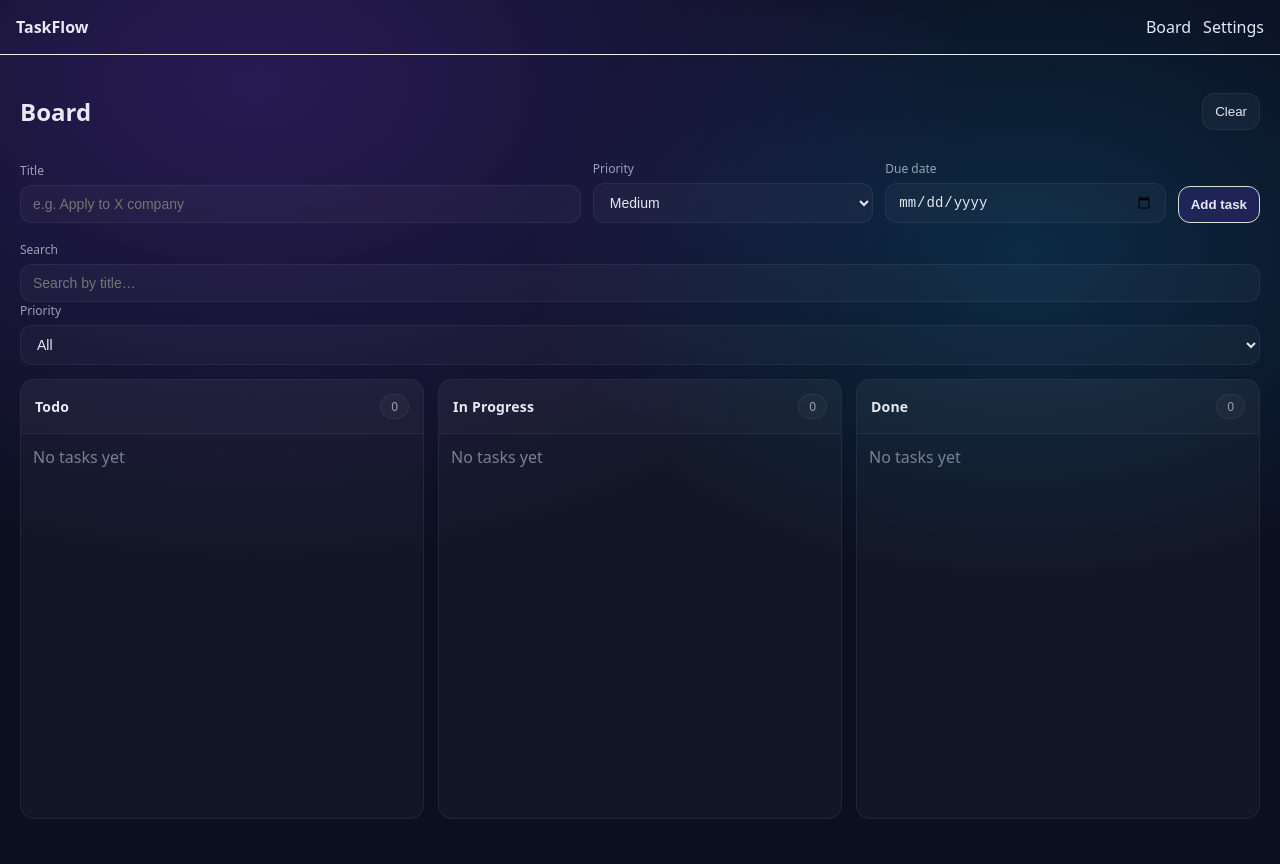
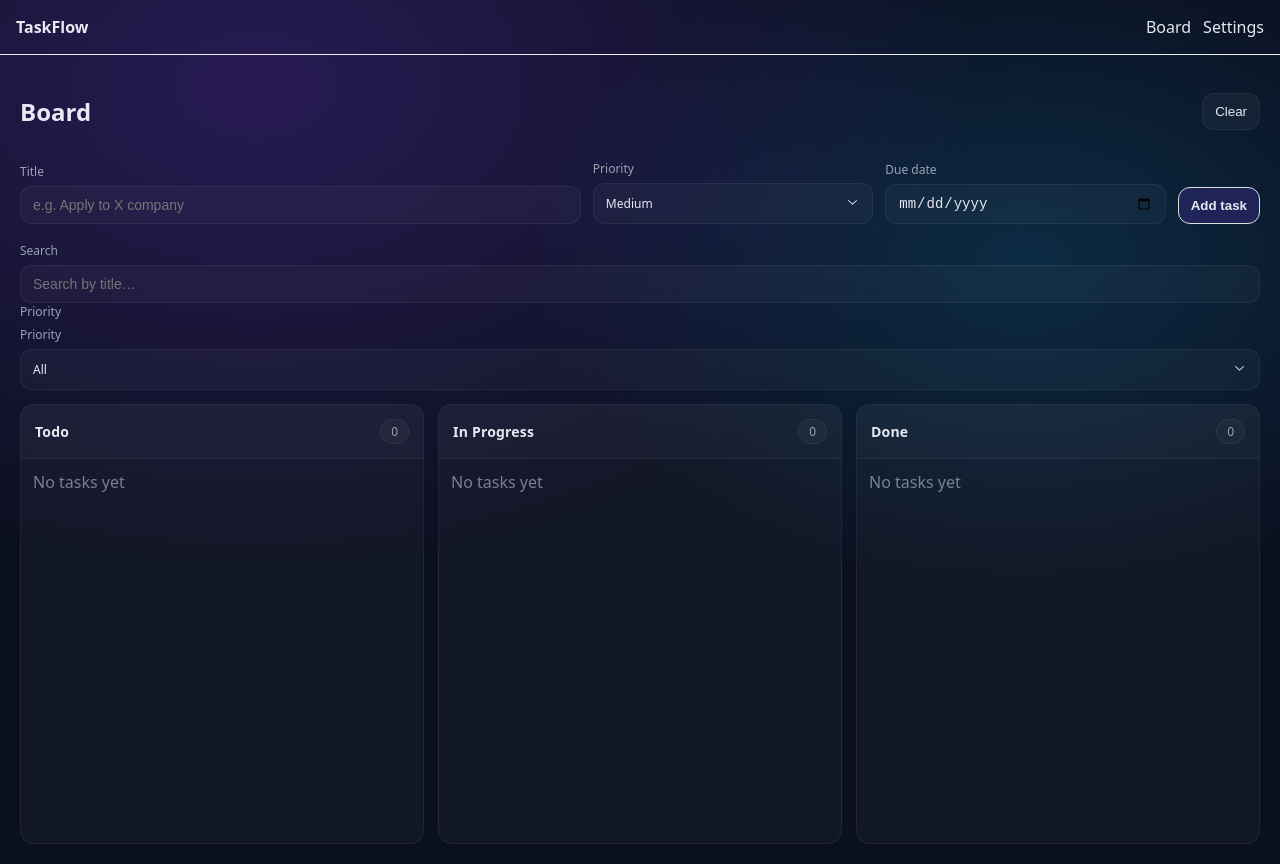
Before and after one commit to VolodyaLetov/taskflow, a React (Vite) app: page / in a window 1280 px wide. Before the commit the page ends 839 px from the top, so only its background shows below. Built offline with nearby package versions, Linux system fonts and the light colour scheme.

Commit message:
feat: replace native priority selects with Radix UI dropdown

```diff
--- a/package.json
+++ b/package.json
@@ -13,6 +13,8 @@
     "@dnd-kit/core": "^6.3.1",
     "@dnd-kit/sortable": "^10.0.0",
     "@dnd-kit/utilities": "^3.2.2",
+    "@radix-ui/react-icons": "^1.3.2",
+    "@radix-ui/react-select": "^2.2.6",
     "react": "^19.2.0",
     "react-dom": "^19.2.0",
     "react-router-dom": "^7.13.0"
--- /dev/null
+++ b/src/features/tasks/PrioritySelect.tsx
@@ -0,0 +1,49 @@
+import * as Select from "@radix-ui/react-select";
+import { ChevronDownIcon, CheckIcon } from "@radix-ui/react-icons";
+
+type Priority = "low" | "medium" | "high";
+
+interface Props {
+  value: Priority | "all";
+  onChange: (value: Priority | "all") => void;
+}
+
+const options = [
+  { value: "all", label: "All" },
+  { value: "low", label: "Low" },
+  { value: "medium", label: "Medium" },
+  { value: "high", label: "High" },
+];
+
+export function PrioritySelect({ value, onChange }: Props) {
+  return (
+    <Select.Root value={value} onValueChange={onChange}>
+      <Select.Trigger className="selectTrigger">
+        <Select.Value />
+        <Select.Icon>
+          <ChevronDownIcon />
+        </Select.Icon>
+      </Select.Trigger>
+
+      <Select.Portal>
+        <Select.Content className="selectContent" position="popper">
+          <Select.Viewport>
+            {options.map((opt) => (
+              <Select.Item
+                key={opt.value}
+                value={opt.value}
+                className="selectItem"
+              >
+                <Select.ItemText>{opt.label}</Select.ItemText>
+
+                <Select.ItemIndicator>
+                  <CheckIcon />
+                </Select.ItemIndicator>
+              </Select.Item>
+            ))}
+          </Select.Viewport>
+        </Select.Content>
+      </Select.Portal>
+    </Select.Root>
+  );
+}
--- a/src/features/tasks/TaskCreateForm.tsx
+++ b/src/features/tasks/TaskCreateForm.tsx
@@ -1,8 +1,14 @@
 import { useState } from "react";
 import type { TaskPriority } from "../../types/task";
+import { PrioritySelect } from "./PrioritySelect";
 
 type Props = {
-  onCreate: (input: { title: string; priority: TaskPriority; dueDate?: string; description?: string }) => void;
+  onCreate: (input: {
+    title: string;
+    priority: TaskPriority;
+    dueDate?: string;
+    description?: string;
+  }) => void;
 };
 
 const priorities: { value: TaskPriority; label: string }[] = [
@@ -53,18 +59,20 @@ export function TaskCreateForm({ onCreate }: Props) {
 
         <label className="label">
           Priority
-          <select className="input" value={priority} onChange={(e) => setPriority(e.target.value as TaskPriority)}>
-            {priorities.map((p) => (
-              <option key={p.value} value={p.value}>
-                {p.label}
-              </option>
-            ))}
-          </select>
+          <PrioritySelect
+            value={priority}
+            onChange={(value) => setPriority(value as TaskPriority)}
+          />
         </label>
 
         <label className="label">
           Due date
-          <input className="input" type="date" value={dueDate} onChange={(e) => setDueDate(e.target.value)} />
+          <input
+            className="input"
+            type="date"
+            value={dueDate}
+            onChange={(e) => setDueDate(e.target.value)}
+          />
         </label>
 
         <button className="btn primary" type="submit">
--- a/src/features/tasks/TaskFilters.tsx
+++ b/src/features/tasks/TaskFilters.tsx
@@ -1,4 +1,5 @@
 import type { TaskPriority } from "../../types/task";
+import { PrioritySelect } from "./PrioritySelect";
 
 type Props = {
   query: string;
@@ -21,16 +22,13 @@ export function TaskFilters({ query, priority, onChange }: Props) {
 
       <label className="label">
         Priority
-        <select
-          className="input"
-          value={priority}
-          onChange={(e) => onChange({ query, priority: e.target.value as Props["priority"] })}
-        >
-          <option value="all">All</option>
-          <option value="low">Low</option>
-          <option value="medium">Medium</option>
-          <option value="high">High</option>
-        </select>
+        <label className="label">
+          Priority
+          <PrioritySelect
+            value={priority}
+            onChange={(value) => onChange({ query, priority: value })}
+          />
+        </label>
       </label>
     </div>
   );
--- a/src/styles/App.css
+++ b/src/styles/App.css
@@ -390,3 +390,57 @@ a:hover {
     grid-template-columns: 1fr;
   }
 }
+
+.selectTrigger {
+  all: unset;
+
+  display: flex;
+  align-items: center;
+  justify-content: space-between;
+
+  padding: 10px 12px;
+  border-radius: 12px;
+
+  background: rgba(255, 255, 255, 0.03);
+  border: 1px solid var(--border);
+
+  color: var(--text);
+  cursor: pointer;
+
+  min-width: 140px;
+}
+
+.selectTrigger:hover {
+  background: rgba(255, 255, 255, 0.06);
+}
+
+.selectContent {
+  background: var(--panel);
+  border-radius: 12px;
+  border: 1px solid var(--border);
+
+  padding: 6px;
+  box-shadow: 0 15px 40px rgba(0, 0, 0, 0.45);
+
+  z-index: 999;
+}
+
+.selectItem {
+  display: flex;
+  align-items: center;
+  justify-content: space-between;
+
+  padding: 8px 10px;
+  border-radius: 8px;
+
+  cursor: pointer;
+  color: var(--text);
+}
+
+.selectItem:hover {
+  background: rgba(124, 58, 237, 0.15);
+}
+
+.selectItem[data-state="checked"] {
+  background: rgba(124, 58, 237, 0.25);
+}
```
Also changed, not shown: 1 other file (tests, documents, lock files or other folders).
